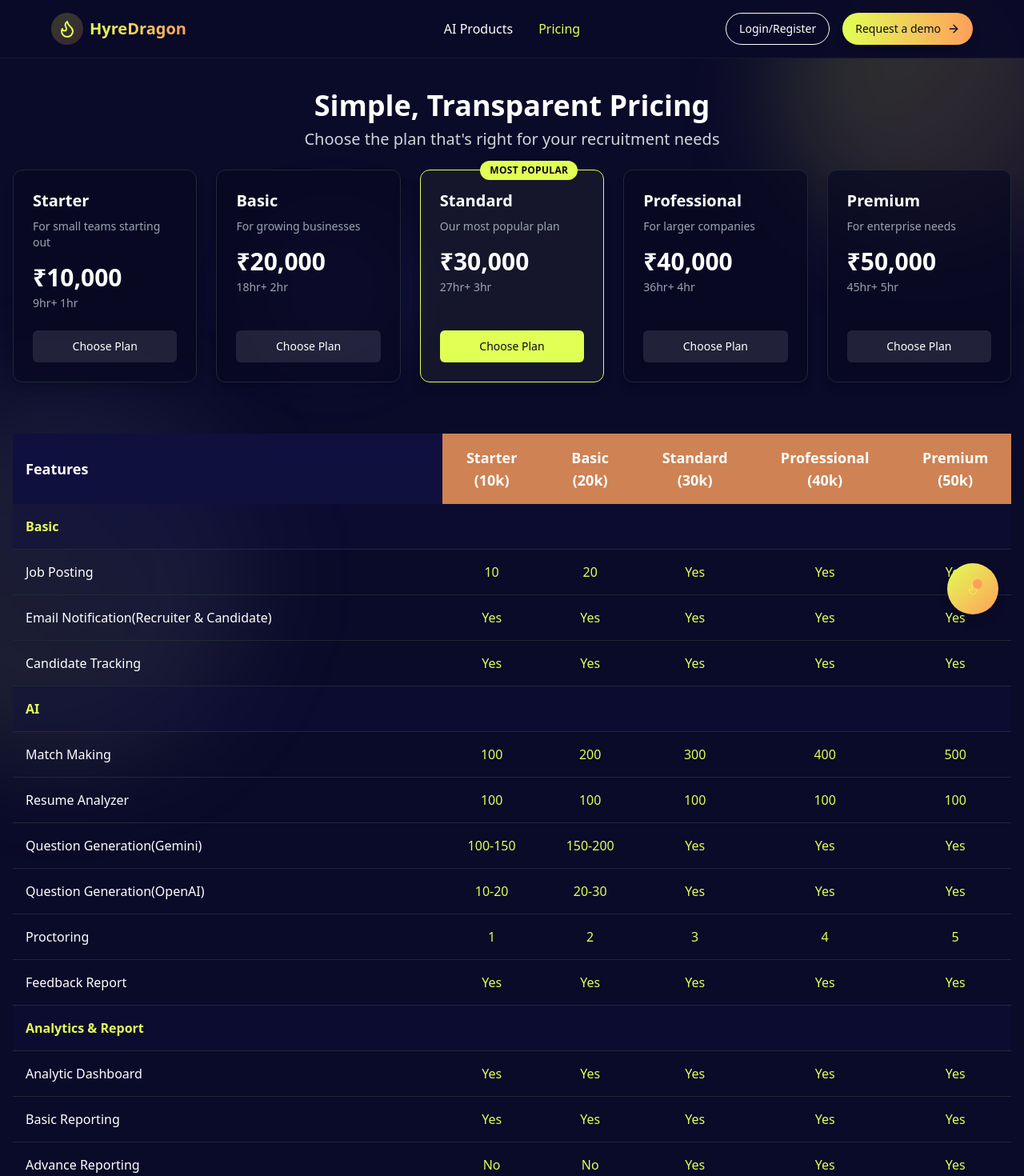
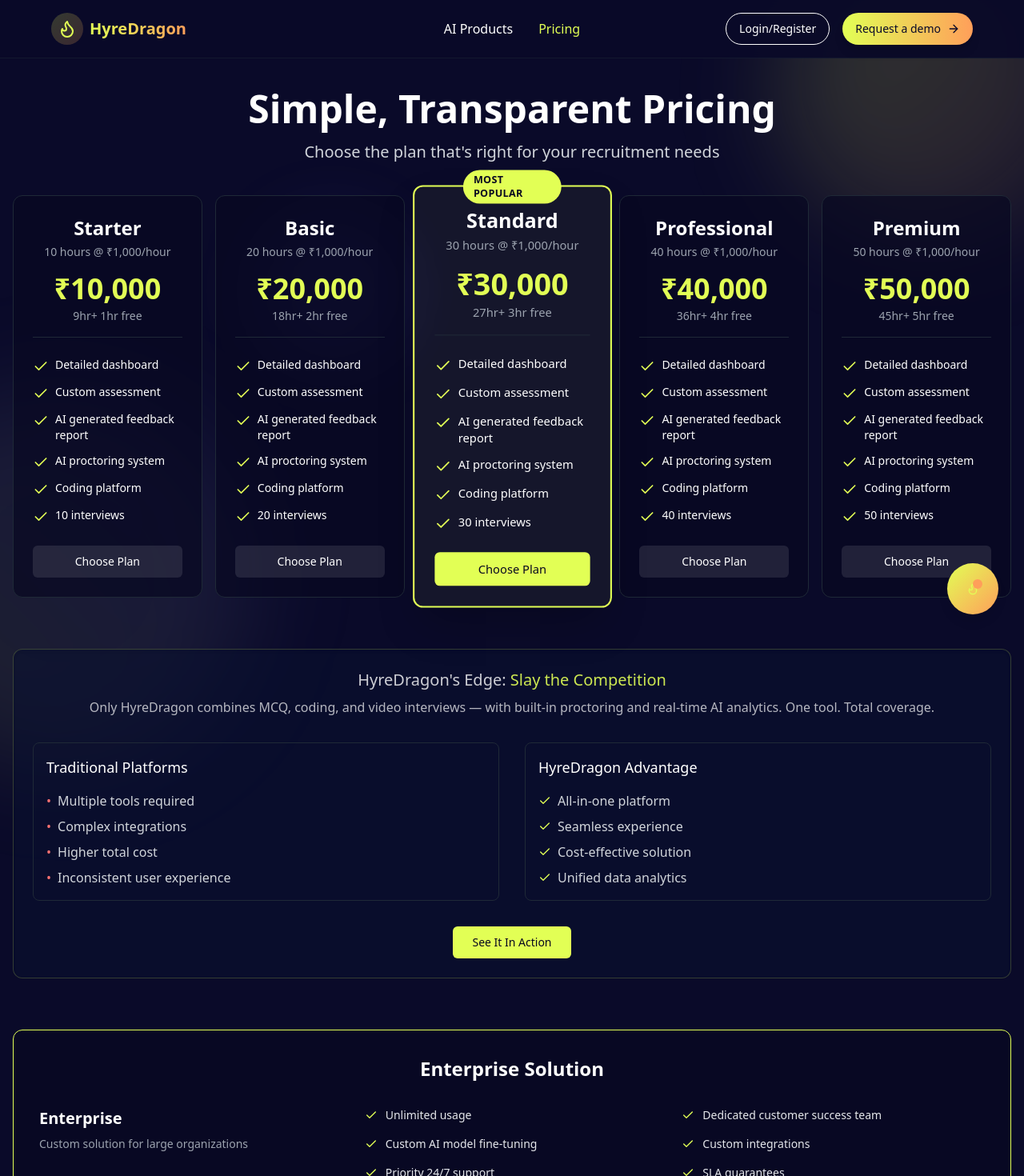
Before and after one commit to sohaihub/hyredragon, a React (Vite) app: page /pricing in a window 1280 px wide. Shown: the top 1470 px of the page at 80% size. Built offline with nearby package versions, Linux system fonts and the light colour scheme.

Commit message:
Refactor pricing page UI
- Remove hover effects, update button styles, and theme FAQ/chatbot elements.
- Remove feature comparison section.
- Improve feature table and add a pricing section.
- Fix TypeScript errors in `PricingTiers.tsx`.

```diff
--- a/src/components/FeatureComparison.tsx
+++ b/src/components/FeatureComparison.tsx
@@ -1,13 +1,15 @@
 
 import React from 'react';
 import { Check, X } from 'lucide-react';
+import { Button } from '@/components/ui/button';
+import { Link } from 'react-router-dom';
 
 interface Feature {
   name: string;
-  basic: boolean;
-  standard: boolean;
-  professional: boolean;
-  premium: boolean;
+  basic: boolean | string;
+  standard: boolean | string;
+  professional: boolean | string;
+  premium: boolean | string;
 }
 
 interface FeatureCategoryProps {
@@ -17,16 +19,17 @@ interface FeatureCategoryProps {
 
 const FeatureCategory: React.FC<FeatureCategoryProps> = ({ title, features }) => {
   return (
-    <div className="mb-10">
+    <div className="mb-8">
       <h3 className="text-xl font-bold mb-4 text-white border-b border-gray-800 pb-2">{title}</h3>
       <table className="w-full">
         <thead>
           <tr className="text-left">
             <th className="py-2 w-1/3 md:w-2/5 text-white text-lg">Feature</th>
-            <th className="py-2 text-center text-white text-lg">Basic</th>
-            <th className="py-2 text-center text-white text-lg">Standard</th>
-            <th className="py-2 text-center text-white text-lg">Professional</th>
-            <th className="py-2 text-center text-white text-lg">Premium</th>
+            <th className="py-2 text-center text-white text-lg">Starter<br/>(10k)</th>
+            <th className="py-2 text-center text-white text-lg">Basic<br/>(20k)</th>
+            <th className="py-2 text-center text-white text-lg">Standard<br/>(30k)</th>
+            <th className="py-2 text-center text-white text-lg">Professional<br/>(40k)</th>
+            <th className="py-2 text-center text-white text-lg">Premium<br/>(50k)</th>
           </tr>
         </thead>
         <tbody>
@@ -34,28 +37,40 @@ const FeatureCategory: React.FC<FeatureCategoryProps> = ({ title, features }) =>
             <tr key={index} className="border-b border-gray-800 hover:bg-[#0F103E]/30 transition-colors duration-200">
               <td className="py-4 text-white text-lg">{feature.name}</td>
               <td className="py-4 text-center">
-                {feature.basic ?
+                {typeof feature.basic === 'boolean' ? (
+                  feature.basic ?
                     <Check className="h-6 w-6 text-[#E2FF55] mx-auto" /> :
                     <X className="h-6 w-6 text-gray-500 mx-auto" />
-                }
+                ) : (
+                  <span className="text-[#E2FF55]">{feature.basic}</span>
+                )}
               </td>
               <td className="py-4 text-center">
-                {feature.standard ?
+                {typeof feature.standard === 'boolean' ? (
+                  feature.standard ?
                     <Check className="h-6 w-6 text-[#E2FF55] mx-auto" /> :
                     <X className="h-6 w-6 text-gray-500 mx-auto" />
-                }
+                ) : (
+                  <span className="text-[#E2FF55]">{feature.standard}</span>
+                )}
               </td>
               <td className="py-4 text-center">
-                {feature.professional ?
+                {typeof feature.professional === 'boolean' ? (
+                  feature.professional ?
                     <Check className="h-6 w-6 text-[#E2FF55] mx-auto" /> :
                     <X className="h-6 w-6 text-gray-500 mx-auto" />
-                }
+                ) : (
+                  <span className="text-[#E2FF55]">{feature.professional}</span>
+                )}
               </td>
               <td className="py-4 text-center">
-                {feature.premium ?
+                {typeof feature.premium === 'boolean' ? (
+                  feature.premium ?
                     <Check className="h-6 w-6 text-[#E2FF55] mx-auto" /> :
                     <X className="h-6 w-6 text-gray-500 mx-auto" />
-                }
+                ) : (
+                  <span className="text-[#E2FF55]">{feature.premium}</span>
+                )}
               </td>
             </tr>
           ))}
@@ -67,43 +82,41 @@ const FeatureCategory: React.FC<FeatureCategoryProps> = ({ title, features }) =>
 
 const FeatureComparison: React.FC = () => {
   const basicFeatures: Feature[] = [
-    { name: 'Job Posting', basic: true, standard: true, professional: true, premium: true },
-    { name: 'Candidate Database', basic: true, standard: true, professional: true, premium: true },
-    { name: 'Email Notifications', basic: true, standard: true, professional: true, premium: true },
-    { name: 'Basic Job Templates', basic: true, standard: true, professional: true, premium: true },
-    { name: 'Candidate Tracking', basic: true, standard: true, professional: true, premium: true },
+    { name: 'Job Posting', basic: '10', standard: '20', professional: 'Yes', premium: 'Yes' },
+    { name: 'Interviews', basic: '10', standard: '20', professional: '30', premium: '50' },
+    { name: 'Email Notifications', basic: 'Yes', standard: 'Yes', professional: 'Yes', premium: 'Yes' },
+    { name: 'Candidate Tracking', basic: 'Yes', standard: 'Yes', professional: 'Yes', premium: 'Yes' },
   ];
 
   const aiFeatures: Feature[] = [
-    { name: 'AI Candidate Matching', basic: true, standard: true, professional: true, premium: true },
-    { name: 'AI Resume Parsing', basic: false, standard: true, professional: true, premium: true },
-    { name: 'AI Job Description Generation', basic: false, standard: false, professional: true, premium: true },
-    { name: 'AI Interview Question Generation', basic: false, standard: false, professional: true, premium: true },
-    { name: 'AI Driven Feedback', basic: false, standard: false, professional: false, premium: true },
+    { name: 'AI Candidate Matching', basic: '100', standard: '200', professional: '300', premium: '500' },
+    { name: 'AI Resume Parsing', basic: '100', standard: '100', professional: '100', premium: '100' },
+    { name: 'Question Gen (Gemini)', basic: '100-150', standard: '150-200', professional: 'Yes', premium: 'Yes' },
+    { name: 'Question Gen (OpenAI)', basic: '10-20', standard: '20-30', professional: 'Yes', premium: 'Yes' },
+    { name: 'Proctoring Sessions', basic: '1', standard: '2', professional: '4', premium: '5' },
+    { name: 'AI Feedback Reports', basic: 'Yes', standard: 'Yes', professional: 'Yes', premium: 'Yes' },
   ];
 
   const analyticsFeatures: Feature[] = [
-    { name: 'Basic Analytics Dashboard', basic: true, standard: true, professional: true, premium: true },
-    { name: 'Advanced Reporting', basic: false, standard: true, professional: true, premium: true },
-    { name: 'Custom Reports', basic: false, standard: false, professional: true, premium: true },
-    { name: 'Predictive Analytics', basic: false, standard: false, professional: false, premium: true },
-    { name: 'Hiring Pattern Insights', basic: false, standard: false, professional: true, premium: true },
+    { name: 'Analytics Dashboard', basic: 'Basic', standard: 'Advanced', professional: 'Premium', premium: 'Premium+' },
+    { name: 'Basic Reporting', basic: 'Yes', standard: 'Yes', professional: 'Yes', premium: 'Yes' },
+    { name: 'Advanced Reporting', basic: 'No', standard: 'Yes', professional: 'Yes', premium: 'Yes' },
   ];
 
   const supportFeatures: Feature[] = [
-    { name: 'Email Support', basic: true, standard: true, professional: true, premium: true },
-    { name: 'Chat Support', basic: false, standard: true, professional: true, premium: true },
-    { name: 'Phone Support', basic: false, standard: false, professional: true, premium: true },
-    { name: 'Dedicated Account Manager', basic: false, standard: false, professional: false, premium: true },
-    { name: 'Training Sessions', basic: false, standard: false, professional: true, premium: true },
+    { name: 'Email Support', basic: 'Yes', standard: 'Yes', professional: 'Yes', premium: 'Yes' },
+    { name: 'Phone Support', basic: '1hr', standard: '2hr', professional: 'Yes', premium: 'Yes' },
+    { name: 'Chat Support', basic: 'Yes', standard: 'Yes', professional: 'Yes', premium: 'Yes' },
+    { name: 'Training Sessions', basic: 'Yes', standard: 'Yes', professional: 'Yes', premium: 'Yes' },
+    { name: 'Support Hours', basic: '9AM-5PM', standard: '9AM-5PM', professional: '9AM-5PM', premium: '24/7' },
   ];
 
   return (
-    <section className="py-16 md:py-20 px-4">
+    <section className="py-12 md:py-16 px-4">
       <div className="container mx-auto">
         <div className="max-w-6xl mx-auto">
-          <h2 className="text-3xl md:text-4xl font-bold mb-12 text-center text-white">
-            Feature <span className="text-[#E2FF55]">Comparison</span>
+          <h2 className="text-3xl md:text-4xl font-bold mb-10 text-center text-white">
+            Choose Your <span className="text-[#E2FF55]">Plan</span>
           </h2>
 
           <div className="border-2 border-[#0F103E] rounded-xl overflow-hidden bg-[#080820]/70 shadow-xl">
@@ -122,6 +135,14 @@ const FeatureComparison: React.FC = () => {
                   <FeatureCategory title="Support & Training" features={supportFeatures} />
                 </div>
               </div>
+
+              <div className="mt-10 flex justify-center">
+                <Link to="/request-demo">
+                  <Button className="bg-[#E2FF55] text-[#080820] hover:bg-[#E2FF55]/80 px-8 py-2 text-lg font-medium rounded-md">
+                    Request a Demo
+                  </Button>
+                </Link>
+              </div>
             </div>
           </div>
         </div>
--- a/src/components/PricingHero.tsx
+++ b/src/components/PricingHero.tsx
@@ -5,8 +5,10 @@ import PricingTiers from './PricingTiers';
 const PricingHero = () => {
   return (
     <div className="px-4 py-8">
-      <div className="text-center mb-6">
-        <h1 className="text-4xl font-bold text-white mb-2">Simple, Transparent Pricing</h1>
+      <div className="text-center mb-10">
+        <h1 className="text-4xl md:text-5xl font-bold text-white mb-4">
+          Simple, Transparent Pricing
+        </h1>
         <p className="text-xl text-gray-300 max-w-2xl mx-auto">
           Choose the plan that's right for your recruitment needs
         </p>
--- a/src/components/PricingTiers.tsx
+++ b/src/components/PricingTiers.tsx
@@ -1,18 +1,18 @@
 
 // PricingTiers.tsx
 import React from 'react';
-import { CheckIcon, XIcon } from 'lucide-react';
+import { CheckIcon } from 'lucide-react';
 import { Button } from '@/components/ui/button';
 import { Link } from 'react-router-dom';
 
 interface PricingFeature {
   text: string;
-  starter: string | boolean;
-  basic: string | boolean;
-  standard: string | boolean;
-  professional: string | boolean;
-  premium: string | boolean;
-  category?: string;
+  starter: string;
+  basic: string;
+  standard: string;
+  professional: string;
+  premium: string;
+  category?: boolean;
   isHighlighted?: boolean;
 }
 
@@ -20,7 +20,8 @@ interface PricingTierProps {
   name: string;
   description: string;
   price: string;
-  duration: string;
+  perHour: string;
+  features: string[];
   buttonText?: string;
   buttonUrl?: string;
   highlighted?: boolean;
@@ -30,41 +31,51 @@ const PricingTier: React.FC<PricingTierProps> = ({
   name,
   description,
   price,
-  duration,
+  perHour,
+  features,
   buttonText = 'Choose Plan',
   buttonUrl = '/request-demo',
   highlighted = false,
 }) => {
   return (
     <div
-      className={`rounded-xl border ${
+      className={`rounded-xl ${
         highlighted
-          ? 'border-[#E2FF55] bg-[#E2FF55]/5'
-          : 'border-gray-800 bg-[#080822]/70'
-      } p-6 shadow-lg flex flex-col h-full relative`}
+          ? 'border-2 border-[#E2FF55] bg-[#E2FF55]/5 relative transform scale-105 shadow-2xl'
+          : 'border border-gray-800 bg-[#080822]/70'
+      } p-6 flex flex-col h-full`}
     >
       {highlighted && (
-        <div className="absolute top-0 right-8 -translate-y-1/2 bg-[#E2FF55] text-[#080820] text-xs font-bold uppercase tracking-wide px-3 py-1 rounded-full">
-          Most Popular
+        <div className="absolute top-0 left-1/2 -translate-x-1/2 -translate-y-1/2 bg-[#E2FF55] text-[#080820] text-xs font-bold uppercase tracking-wide px-3 py-1 rounded-full">
+          MOST POPULAR
         </div>
       )}
 
-      <div>
-        <h3 className="text-xl font-semibold text-white">{name}</h3>
-        <p className="mt-2 text-gray-400 text-sm">{description}</p>
+      <div className="text-center mb-4">
+        <h3 className="text-2xl font-bold text-white">{name}</h3>
+        <p className="text-gray-400 text-sm mt-1">{description}</p>
       </div>
 
-      <div className="mt-4 mb-6">
-        <div className="flex items-baseline">
-          <span className="text-3xl font-bold text-white">{price}</span>
-        </div>
-        <div className="text-sm text-gray-400 mt-1">{duration}</div>
+      <div className="text-center mb-6 pb-4 border-b border-gray-800">
+        <div className="text-[#E2FF55] text-4xl font-bold">{price}</div>
+        <div className="text-gray-400 text-sm mt-1">{perHour}</div>
       </div>
 
-      <div className="mt-auto">
-        <Link to={buttonUrl} className="w-full">
+      <div className="flex-grow">
+        <ul className="space-y-3">
+          {features.map((feature, index) => (
+            <li key={index} className="flex items-start">
+              <CheckIcon className="h-5 w-5 text-[#E2FF55] mr-2 mt-0.5 flex-shrink-0" />
+              <span className="text-white text-sm">{feature}</span>
+            </li>
+          ))}
+        </ul>
+      </div>
+
+      <div className="mt-6">
+        <Link to={buttonUrl} className="w-full block">
           <Button
-            className={`w-full ${
+            className={`w-full py-5 ${
               highlighted
                 ? 'bg-[#E2FF55] text-[#080820] hover:bg-[#E2FF55]/90'
                 : 'bg-white/10 text-white hover:bg-white/20'
@@ -75,43 +86,6 @@ const PricingTier: React.FC<PricingTierProps> = ({
         </Link>
       </div>
     </div>
-  );
-};
-
-// Feature display component
-const FeatureItem = ({ feature }: { feature: PricingFeature }) => {
-  const renderValue = (value: string | boolean) => {
-    if (typeof value === 'boolean') {
-      return value ? (
-        <CheckIcon className="h-5 w-5 text-[#E2FF55]" />
-      ) : (
-        <XIcon className="h-5 w-5 text-red-400" />
-      );
-    }
-    return <span className="text-[#E2FF55] font-medium">{value}</span>;
-  };
-
-  return (
-    <tr className={`border-b border-gray-800 ${feature.isHighlighted ? 'bg-[#0F103E]/40' : ''}`}>
-      <td className={`py-4 pl-4 text-base ${feature.category ? 'font-semibold text-[#E2FF55]' : 'text-white'}`}>
-        {feature.text}
-      </td>
-      <td className="py-4 text-center">
-        {renderValue(feature.starter)}
-      </td>
-      <td className="py-4 text-center">
-        {renderValue(feature.basic)}
-      </td>
-      <td className="py-4 text-center">
-        {renderValue(feature.standard)}
-      </td>
-      <td className="py-4 text-center">
-        {renderValue(feature.professional)}
-      </td>
-      <td className="py-4 text-center">
-        {renderValue(feature.premium)}
-      </td>
-    </tr>
   );
 };
 
@@ -176,47 +150,87 @@ const EnterpriseSolution: React.FC = () => {
 };
 
 const PricingTiers: React.FC = () => {
-  // Define pricing tiers
+  // Define pricing tiers based on the image
   const tiers = [
     {
       name: 'Starter',
-      description: 'For small teams starting out',
+      description: '10 hours @ ₹1,000/hour',
       price: '₹10,000',
-      duration: '9hr+ 1hr',
+      perHour: '9hr+ 1hr free',
+      features: [
+        'Detailed dashboard',
+        'Custom assessment',
+        'AI generated feedback report',
+        'AI proctoring system',
+        'Coding platform',
+        '10 interviews'
+      ],
       buttonText: 'Choose Plan'
     },
     {
       name: 'Basic',
-      description: 'For growing businesses',
+      description: '20 hours @ ₹1,000/hour',
       price: '₹20,000',
-      duration: '18hr+ 2hr',
+      perHour: '18hr+ 2hr free',
+      features: [
+        'Detailed dashboard',
+        'Custom assessment',
+        'AI generated feedback report',
+        'AI proctoring system',
+        'Coding platform',
+        '20 interviews'
+      ],
       buttonText: 'Choose Plan'
     },
     {
       name: 'Standard',
-      description: 'Our most popular plan',
+      description: '30 hours @ ₹1,000/hour',
       price: '₹30,000',
-      duration: '27hr+ 3hr',
+      perHour: '27hr+ 3hr free',
+      features: [
+        'Detailed dashboard',
+        'Custom assessment',
+        'AI generated feedback report',
+        'AI proctoring system',
+        'Coding platform',
+        '30 interviews'
+      ],
       buttonText: 'Choose Plan',
       highlighted: true
     },
     {
       name: 'Professional',
-      description: 'For larger companies',
+      description: '40 hours @ ₹1,000/hour',
       price: '₹40,000',
-      duration: '36hr+ 4hr',
+      perHour: '36hr+ 4hr free',
+      features: [
+        'Detailed dashboard',
+        'Custom assessment',
+        'AI generated feedback report',
+        'AI proctoring system',
+        'Coding platform',
+        '40 interviews'
+      ],
       buttonText: 'Choose Plan'
     },
     {
       name: 'Premium',
-      description: 'For enterprise needs',
+      description: '50 hours @ ₹1,000/hour',
       price: '₹50,000',
-      duration: '45hr+ 5hr',
+      perHour: '45hr+ 5hr free',
+      features: [
+        'Detailed dashboard',
+        'Custom assessment',
+        'AI generated feedback report',
+        'AI proctoring system',
+        'Coding platform',
+        '50 interviews'
+      ],
       buttonText: 'Choose Plan'
     },
   ];
 
-  // Define all features from the image
+  // Define all features for the table comparison
   const features: PricingFeature[] = [
     { text: 'Basic', starter: '', basic: '', standard: '', professional: '', premium: '', category: true, isHighlighted: true },
     { text: 'Job Posting', starter: '10', basic: '20', standard: 'Yes', professional: 'Yes', premium: 'Yes' },
@@ -246,32 +260,74 @@ const PricingTiers: React.FC = () => {
 
   return (
     <div className="space-y-16 max-w-7xl mx-auto">
-      {/* Tiers Cards */}
-      <div className="grid grid-cols-1 md:grid-cols-3 lg:grid-cols-5 gap-6">
+      {/* Tiers Cards - New Design based on image */}
+      <div className="grid grid-cols-1 md:grid-cols-3 lg:grid-cols-5 gap-4">
         {tiers.map((tier, i) => (
           <PricingTier key={i} {...tier} />
         ))}
       </div>
 
-      {/* Feature Comparison Table */}
-      <div className="mt-16 overflow-x-auto">
-        <table className="w-full text-left">
-          <thead className="bg-[#0F103E] sticky top-0">
-            <tr>
-              <th className="py-4 pl-4 text-lg text-white font-bold">Features</th>
-              <th className="py-4 text-center text-lg text-white font-bold bg-[#FF9F5A]/80">Starter<br/>(10k)</th>
-              <th className="py-4 text-center text-lg text-white font-bold bg-[#FF9F5A]/80">Basic<br/>(20k)</th>
-              <th className="py-4 text-center text-lg text-white font-bold bg-[#FF9F5A]/80">Standard<br/>(30k)</th>
-              <th className="py-4 text-center text-lg text-white font-bold bg-[#FF9F5A]/80">Professional<br/>(40k)</th>
-              <th className="py-4 text-center text-lg text-white font-bold bg-[#FF9F5A]/80">Premium<br/>(50k)</th>
-            </tr>
-          </thead>
-          <tbody>
-            {features.map((feature, index) => (
-              <FeatureItem key={index} feature={feature} />
-            ))}
-          </tbody>
-        </table>
+      <div className="bg-[#091030]/60 p-6 rounded-xl border border-[#E2FF55]/20 shadow-inner">
+        <p className="text-center text-lg md:text-xl text-white/80 font-medium">
+          HyreDragon's Edge: <span className="text-[#E2FF55]/90">Slay the Competition</span>
+        </p>
+        <p className="text-center text-base text-white/70 mt-2">
+          Only HyreDragon combines MCQ, coding, and video interviews — with built-in proctoring and real-time AI analytics. One tool. Total coverage.
+        </p>
+
+        <div className="grid md:grid-cols-2 gap-8 mt-8">
+          <div className="border border-gray-800 rounded-lg p-4">
+            <h3 className="text-lg font-medium text-white mb-4">Traditional Platforms</h3>
+            <ul className="space-y-2">
+              <li className="flex items-center text-gray-300">
+                <span className="text-red-400 mr-2">•</span>
+                Multiple tools required
+              </li>
+              <li className="flex items-center text-gray-300">
+                <span className="text-red-400 mr-2">•</span>
+                Complex integrations
+              </li>
+              <li className="flex items-center text-gray-300">
+                <span className="text-red-400 mr-2">•</span>
+                Higher total cost
+              </li>
+              <li className="flex items-center text-gray-300">
+                <span className="text-red-400 mr-2">•</span>
+                Inconsistent user experience
+              </li>
+            </ul>
+          </div>
+
+          <div className="border border-gray-800 rounded-lg p-4">
+            <h3 className="text-lg font-medium text-white mb-4">HyreDragon Advantage</h3>
+            <ul className="space-y-2">
+              <li className="flex items-center text-gray-300">
+                <CheckIcon className="h-4 w-4 text-[#E2FF55] mr-2" />
+                All-in-one platform
+              </li>
+              <li className="flex items-center text-gray-300">
+                <CheckIcon className="h-4 w-4 text-[#E2FF55] mr-2" />
+                Seamless experience
+              </li>
+              <li className="flex items-center text-gray-300">
+                <CheckIcon className="h-4 w-4 text-[#E2FF55] mr-2" />
+                Cost-effective solution
+              </li>
+              <li className="flex items-center text-gray-300">
+                <CheckIcon className="h-4 w-4 text-[#E2FF55] mr-2" />
+                Unified data analytics
+              </li>
+            </ul>
+          </div>
+        </div>
+
+        <div className="mt-8 text-center">
+          <Link to="/request-demo">
+            <Button className="bg-[#E2FF55] text-[#080820] hover:bg-[#E2FF55]/80 px-6 py-2">
+              See It In Action
+            </Button>
+          </Link>
+        </div>
       </div>
 
       <EnterpriseSolution />
--- a/src/pages/Index.tsx
+++ b/src/pages/Index.tsx
@@ -3,7 +3,6 @@ import React from 'react';
 import Header from '@/components/Header';
 import PricingHero from '@/components/PricingHero';
 import PricingFAQs from '@/components/PricingFAQs';
-import FeatureComparison from '@/components/FeatureComparison';
 import Footer from '@/components/Footer';
 
 const Index: React.FC = () => {
@@ -16,10 +15,9 @@ const Index: React.FC = () => {
 
       <Header />
       <main className="flex-grow pt-20 relative z-10">
-        {/* Only include PricingHero which already contains PricingTiers */}
+        {/* Only include PricingHero and PricingFAQs */}
         <div className="space-y-12 md:space-y-16 pb-20">
           <PricingHero />
-          <FeatureComparison />
           <PricingFAQs />
         </div>
       </main>
```
Also changed, not shown: src/components/PricingFAQs.tsx (+17 -0 lines). Lines whose indentation alone changed are shown as unchanged.
